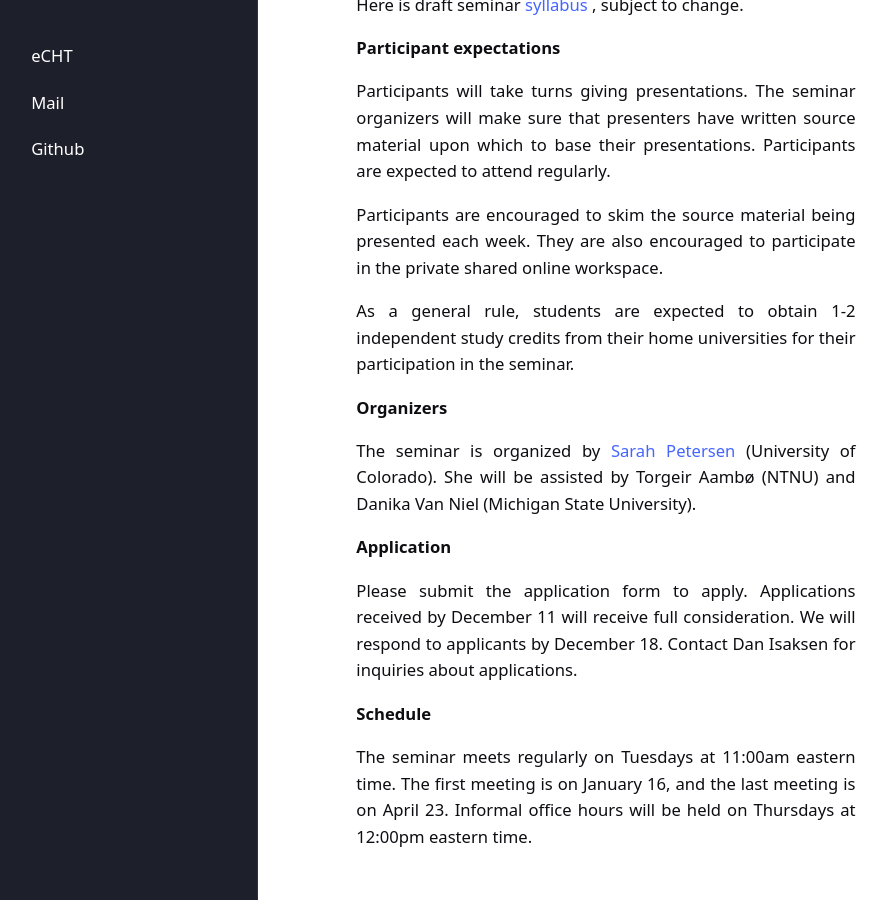
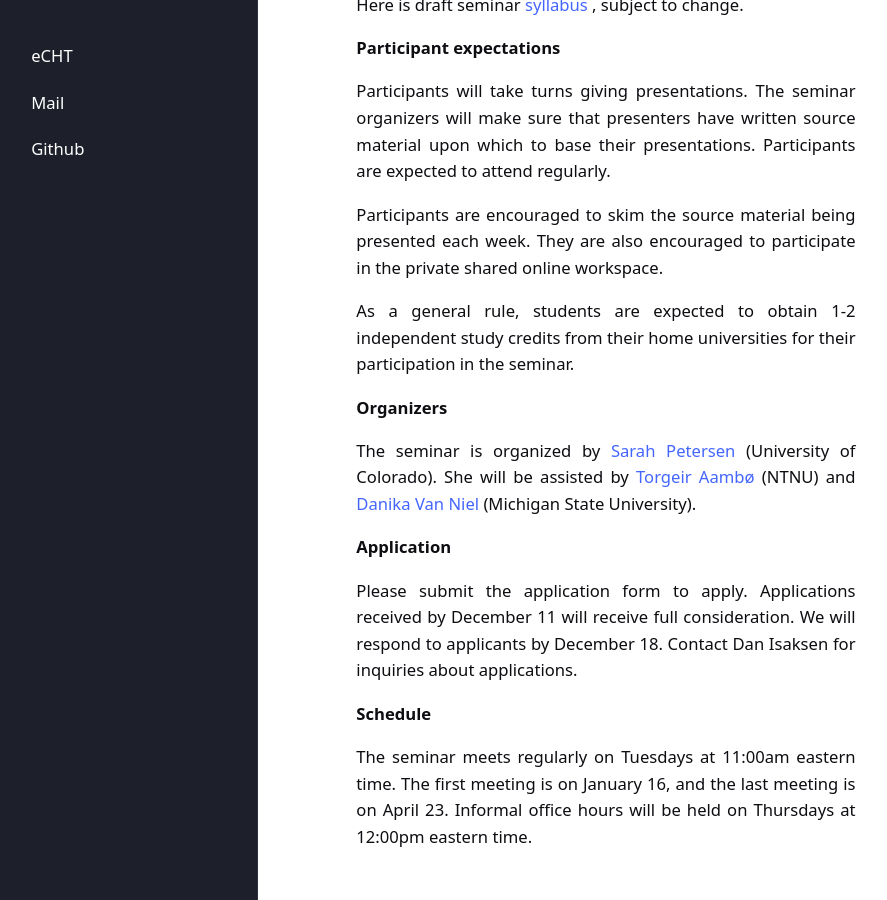
Before and after one commit to eCHTorc/eCHTorc.github.io, a Jekyll site: the page built from reading-seminar-on-hopf-rings-winter-24.html, in a window 1280 px wide and 900 px high, scrolled down 690 px. Shown: the whole window, without its empty margins (43-930 px from the left). Built offline with Jekyll 4.4.1, drawn with Linux system fonts in a browser that asks for light colours; part of the change alters nothing that is shown.

```diff
--- a/reading-seminar-on-hopf-rings-winter-24.html
+++ b/reading-seminar-on-hopf-rings-winter-24.html
@@ -47,7 +47,7 @@ As a general rule, students are expected to obtain 1-2 independent study credits
 </p>
 
 <p>
-The seminar is organized by <a href="https://sites.google.com/view/sarahpetersen/home"> Sarah Petersen </a> (University of Colorado). She will be assisted by Torgeir Aambø (NTNU) and Danika Van Niel (Michigan State University).
+The seminar is organized by <a href="https://sites.google.com/view/sarahpetersen/home"> Sarah Petersen </a> (University of Colorado). She will be assisted by <a href="https://torgeiraamboe.github.io/"> Torgeir Aambø </a> (NTNU) and <a href="https://www.danikavanniel.com/"> Danika Van Niel </a> (Michigan State University).
 </p>
 
 <p>
```
